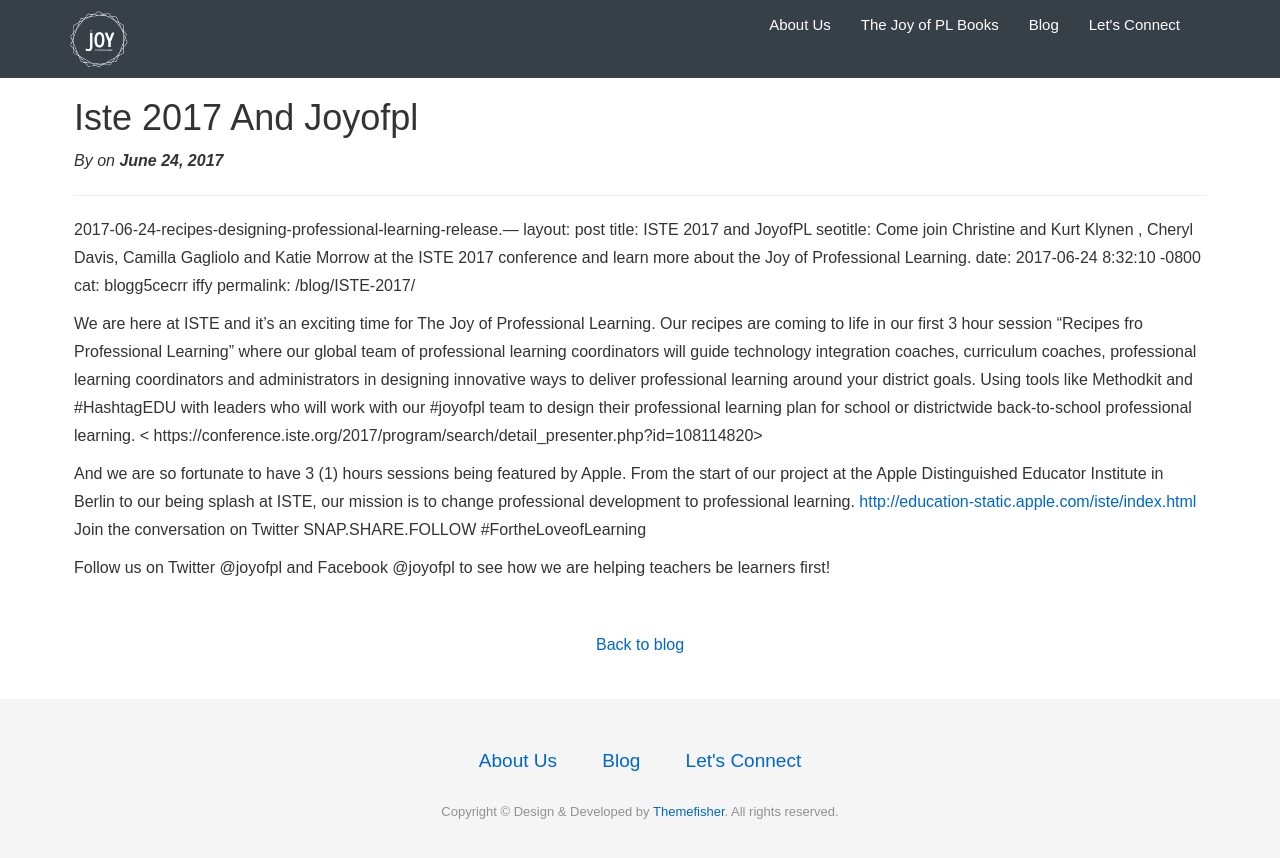
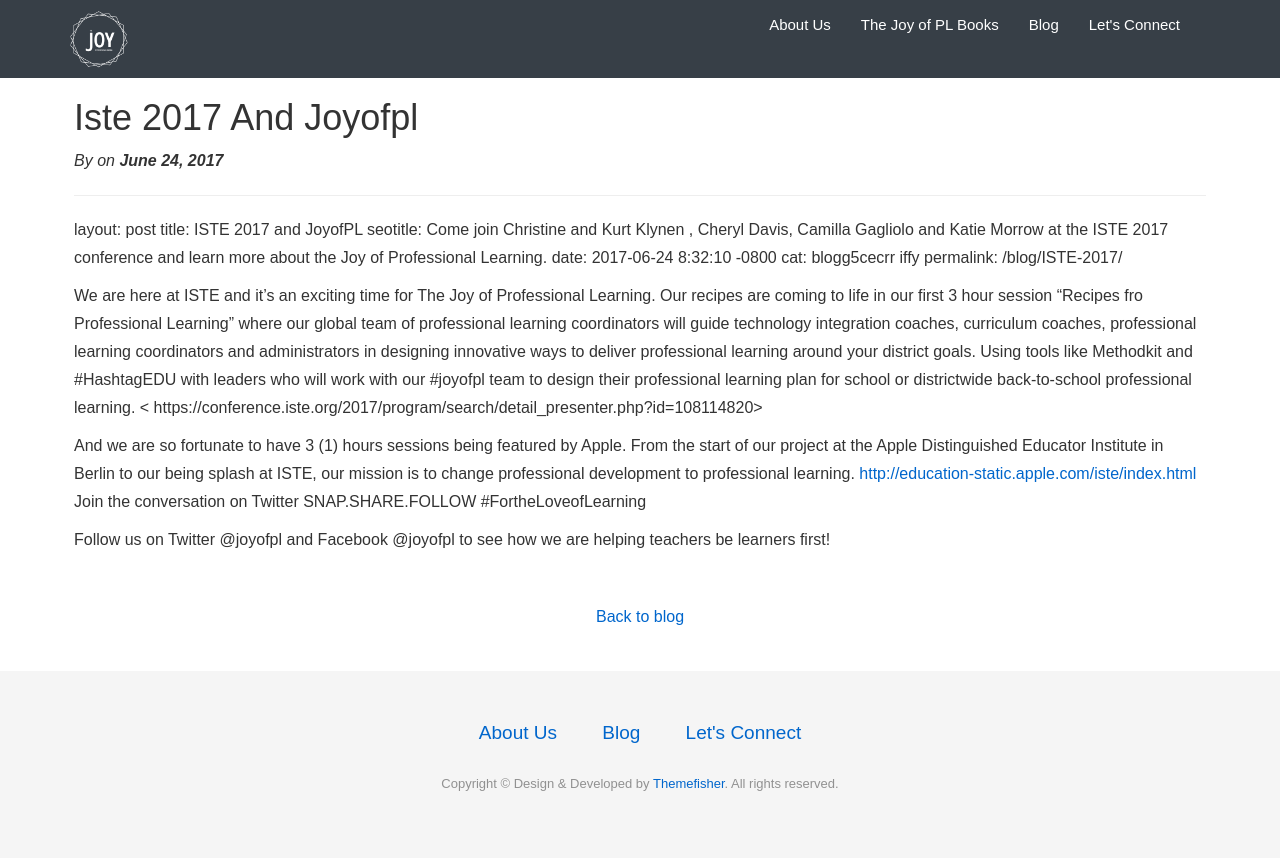
Before and after one commit to meesterkurt/joyofprofessionallearning, a Jekyll site: the page built from _posts/2017-06-24-ISTE-2017-and-JoyofPL.markdown, in a window 1280 px wide. Shown: the top 858 px of the page. Built offline with Jekyll 4.4.1, drawn with Linux system fonts in a browser that asks for light colours; nearby versions of some CDN libraries; our own code applies the rules of GitHub Pages for plain Markdown files.

Commit message:
edits post

```diff
--- a/_posts/2017-06-24-ISTE-2017-and-JoyofPL.markdown
+++ b/_posts/2017-06-24-ISTE-2017-and-JoyofPL.markdown
@@ -1,4 +1,3 @@
-2017-06-24-recipes-designing-professional-learning-release.---
 layout: post
 title: ISTE 2017 and JoyofPL
 seotitle: Come join Christine and Kurt Klynen , Cheryl Davis, Camilla Gagliolo and Katie Morrow at the ISTE 2017 conference and learn more about the Joy of Professional Learning.
```
